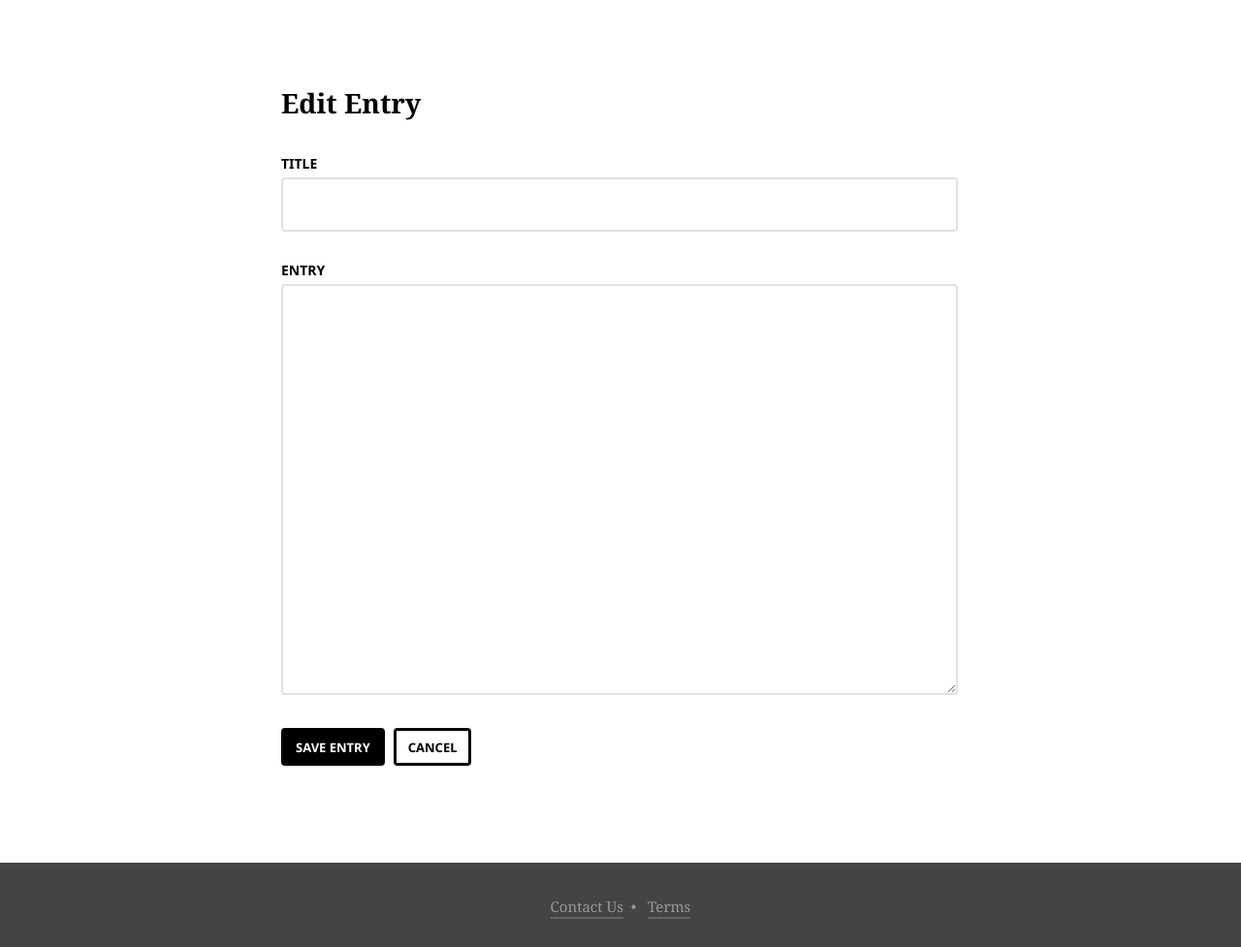
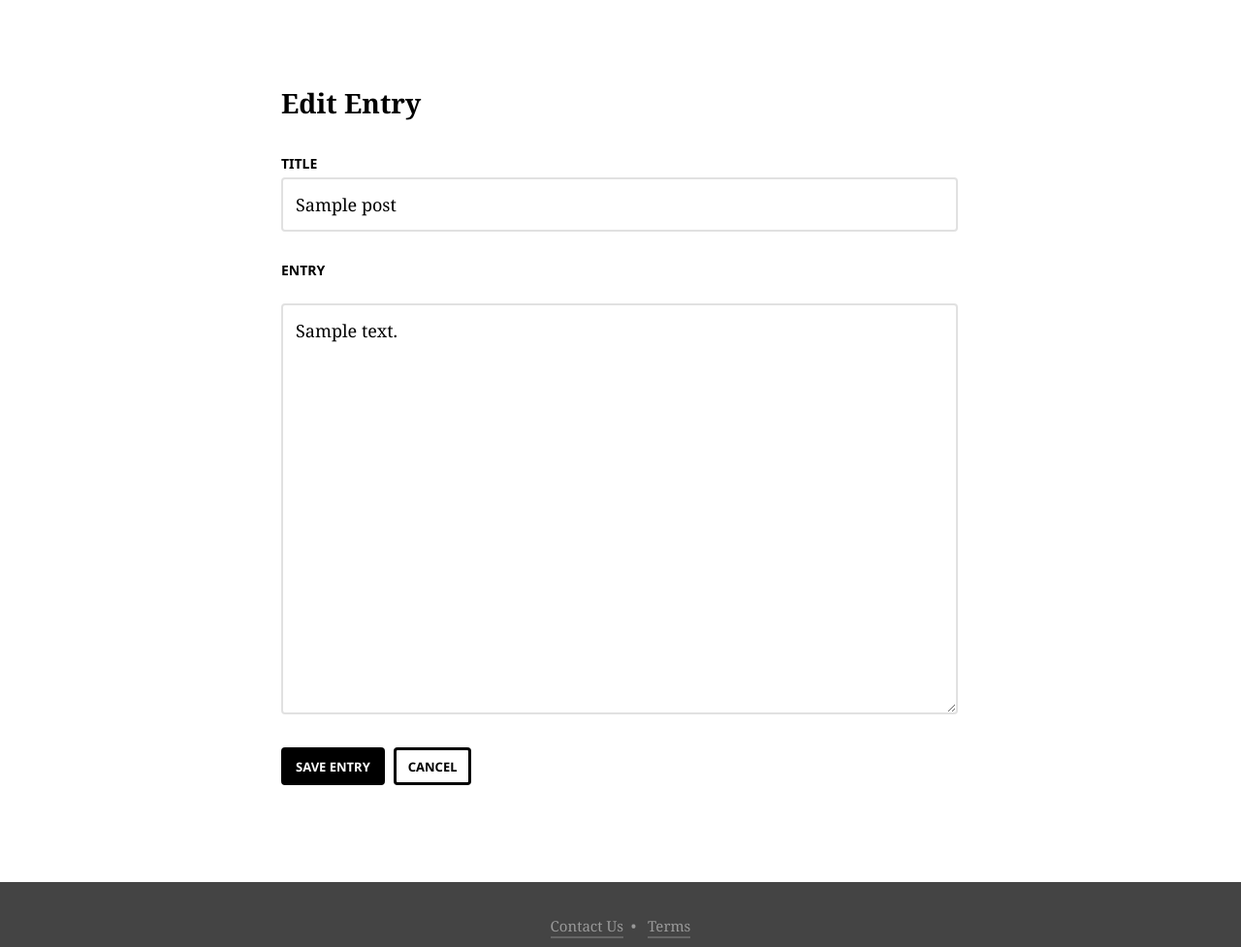
Before and after one commit to Brandon-Crosby/project5view, a PHP site: template templates/edit.twig in a window 1280 px wide. Shown: the part 96-1073 px from the top of the page at 97% size. Run offline with PHP 8.4, Linux system fonts and the light colour scheme; the template is opened without the code that fills it: most values are stand-ins (such as "Sample title", 1, 10 or a date in 2020); some libraries are stand-ins or nearby versions.

Commit message:
Add files via upload

```diff
--- a/templates/detail.twig
+++ b/templates/detail.twig
@@ -26,7 +26,7 @@
                         <time datetime="2016-01-31 1:00">{{ post.date|date('m-d-Y')}}</time>
                         <div class="entry">
                             <p class="body">{{ post.body|raw }}</p>
-                            <p>Cras egestas ac ipsum in posuere. Fusce suscipit, libero id malesuada placerat, orci velit semper metus, quis pulvinar sem nunc vel augue. In ornare tempor metus, sit amet congue justo porta et. Etiam pretium, sapien non fermentum consequat, <a href="">dolor augue</a> gravida lacus, non accumsan lorem odio id risus. Vestibulum pharetra tempor molestie. Integer sollicitudin ante ipsum, a luctus nisi egestas eu. Cras accumsan cursus ante, non dapibus tempor.</p>
+                            <!--p>Cras egestas ac ipsum in posuere. Fusce suscipit, libero id malesuada placerat, orci velit semper metus, quis pulvinar sem nunc vel augue. In ornare tempor metus, sit amet congue justo porta et. Etiam pretium, sapien non fermentum consequat, <a href="">dolor augue</a> gravida lacus, non accumsan lorem odio id risus. Vestibulum pharetra tempor molestie. Integer sollicitudin ante ipsum, a luctus nisi egestas eu. Cras accumsan cursus ante, non dapibus tempor.</p-->
                             <p><a class="link" href="/edit/{{ post.id }}">Edit Entry</a></p>
                         </div>
                     </article>
--- a/templates/edit.twig
+++ b/templates/edit.twig
@@ -22,13 +22,14 @@
             <div class="container">
                 <div class="edit-entry">
                     <h2>Edit Entry</h2>
-                    <form>
+                    <form action="/edit/{{ post.id }}" method="post">
                         <label for="title"> Title</label>
-                        <input type="text" name="title"><br>
-                        <label for="entry">Entry</label>
-                        <textarea rows="5" name="body"></textarea>
+                        <input type="text" name="title" value="{{ post.title }}"><br>
+                        <label for="Body">Entry</label>
+                        <input type="hidden" name="date" value="{{ post.date }}"><br>
+                        <textarea rows="5" name="body">{{ post.body|raw }}</textarea>
                         <input type="submit" value="Save Entry" class="button">
-                        <a href="#" class="button button-secondary">Cancel</a>
+                        <a href="/detail/{{ post.id }}" class="button button-secondary">Cancel</a>
                     </form>
                 </div>
             </div>
--- a/templates/index.twig
+++ b/templates/index.twig
@@ -25,7 +25,8 @@
   {% for post in posts %}
                     <article>
                         <h2><a href="detail/{{ post.id }}">{{ post.title }}</a></h2>
-                        <time datetime="">{{ post.date('F d, Y') }}</time>
+                        <time>{{ post.date }}</time>
+                        <p><a class="link" href="/edit/{{ post.id }}">Edit Entry</a></p>
                     </article>
     {% endfor %}
                 </div>
```
Also changed, not shown: src/routes.php (+16 -4 lines), src/blog.db.
